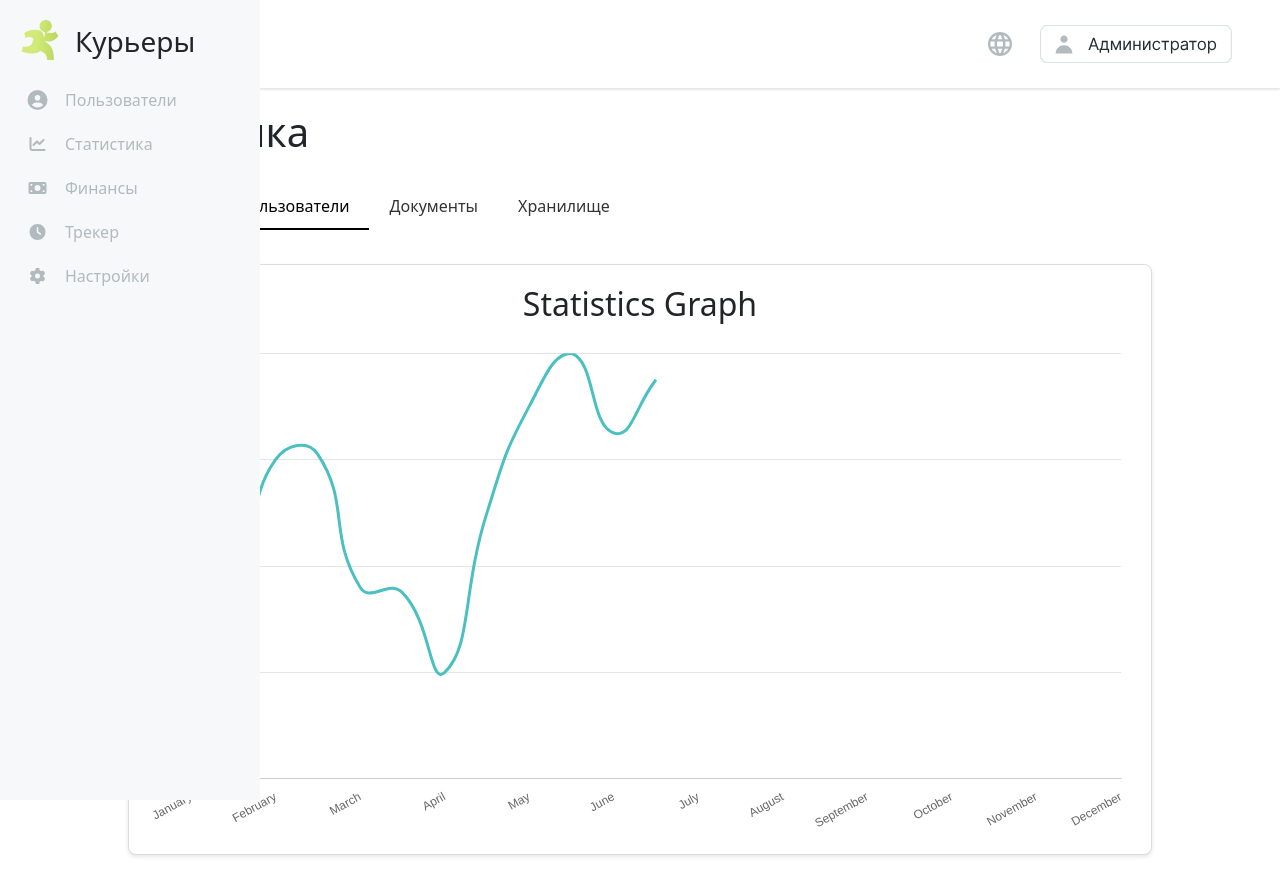
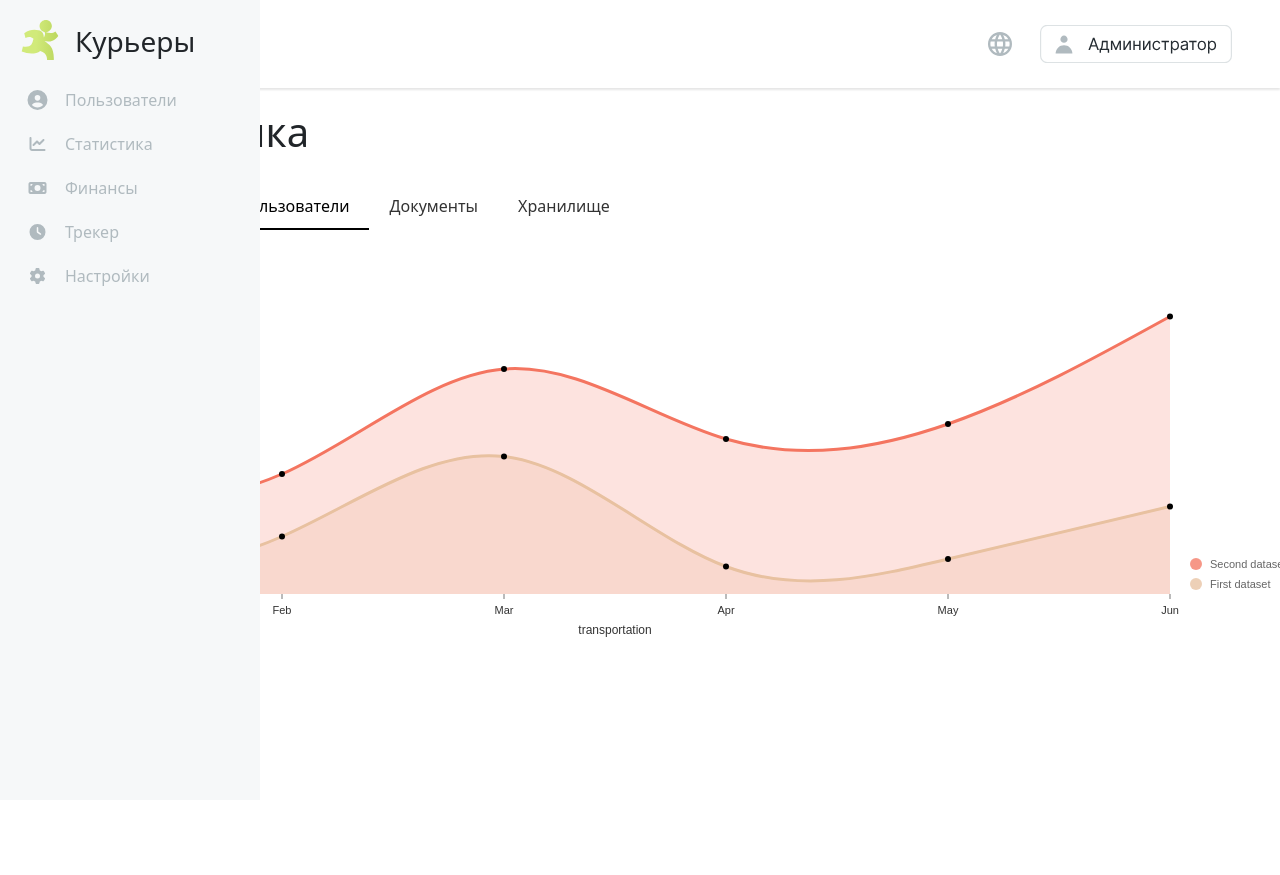
Before and after one commit to the1danie/DeliveryAppReact, a React (Vite) app: page /statistics in a window 1280 px wide. After the commit the page ends 800 px from the top, so only its background shows below. Built offline with nearby package versions, Linux system fonts and the light colour scheme.

Commit message:
70% edit graphs

```diff
--- a/package.json
+++ b/package.json
@@ -14,7 +14,9 @@
     "@fortawesome/free-regular-svg-icons": "^6.5.2",
     "@fortawesome/free-solid-svg-icons": "^6.5.2",
     "@fortawesome/react-fontawesome": "^0.2.2",
+    "@nivo/line": "^0.87.0",
     "chart.js": "^4.4.3",
+    "chartjs-plugin-annotation": "^3.0.1",
     "classnames": "^2.5.1",
     "react": "^18.3.1",
     "react-bootstrap": "^2.10.4",
--- /dev/null
+++ b/src/components/Statistics/Main/SubCategory/MyResponsiveLine.jsx
@@ -0,0 +1,82 @@
+import React from "react";
+import { ResponsiveLine } from "@nivo/line";
+
+const MyResponsiveLine = ({ data /* see data tab */ }) => (
+  <ResponsiveLine
+    data={data}
+    margin={{ top: 50, right: 110, bottom: 50, left: 60 }}
+    xScale={{ type: "point" }}
+    yScale={{
+      type: "linear",
+      min: "auto",
+      max: "auto",
+      stacked: true,
+      reverse: false,
+    }}
+    yFormat=" >-.2f"
+    curve="natural"
+    axisTop={null}
+    axisRight={null}
+    axisBottom={{
+      tickSize: 5,
+      tickPadding: 5,
+      tickRotation: 0,
+      legend: "transportation",
+      legendOffset: 36,
+      legendPosition: "middle",
+      truncateTickAt: 0,
+    }}
+    axisLeft={{
+      tickSize: 5,
+      tickPadding: 5,
+      tickRotation: 0,
+      legend: "count",
+      legendOffset: -40,
+      legendPosition: "middle",
+      truncateTickAt: 0,
+    }}
+    enableGridX={false}
+    enableGridY={false}
+    lineWidth={3}
+    pointColor={{ from: "color", modifiers: [] }}
+    pointBorderWidth={2}
+    pointBorderColor={{ from: "serieColor", modifiers: [] }}
+    pointLabel={(e) => e.data.x + ": " + e.data.y}
+    pointLabelYOffset={-16}
+    enableArea={true}
+    areaBlendMode="multiply"
+    areaBaselineValue={30}
+    enableSlices="x"
+    enableTouchCrosshair={true}
+    crosshairType="x"
+    useMesh={true}
+    legends={[
+      {
+        anchor: "bottom-right",
+        direction: "column",
+        justify: false,
+        translateX: 100,
+        translateY: 0,
+        itemsSpacing: 0,
+        itemDirection: "left-to-right",
+        itemWidth: 80,
+        itemHeight: 20,
+        itemOpacity: 0.75,
+        symbolSize: 12,
+        symbolShape: "circle",
+        symbolBorderColor: "rgba(0, 0, 0, .5)",
+        effects: [
+          {
+            on: "hover",
+            style: {
+              itemBackground: "rgba(0, 0, 0, .03)",
+              itemOpacity: 1,
+            },
+          },
+        ],
+      },
+    ]}
+  />
+);
+
+export default MyResponsiveLine;
--- a/src/components/Statistics/Main/SubCategory/TopGraph.jsx
+++ b/src/components/Statistics/Main/SubCategory/TopGraph.jsx
@@ -1,84 +1,37 @@
-import "./TopGraph.css";
 import React from "react";
-import { Line } from "react-chartjs-2";
-import {
-  Chart as ChartJS,
-  CategoryScale,
-  LinearScale,
-  PointElement,
-  LineElement,
-} from "chart.js";
+import MyResponsiveLine from "./MyResponsiveLine"; // Adjust the path as per your file structure
 
-ChartJS.register(CategoryScale, LinearScale, PointElement, LineElement);
+const data = [
+  {
+    id: "First dataset",
+    data: [
+      { x: "Jan", y: 33 },
+      { x: "Feb", y: 53 },
+      { x: "Mar", y: 85 },
+      { x: "Apr", y: 41 },
+      { x: "May", y: 44 },
+      { x: "Jun", y: 65 },
+    ],
+  },
+  {
+    id: "Second dataset",
+    data: [
+      { x: "Jan", y: 33 },
+      { x: "Feb", y: 25 },
+      { x: "Mar", y: 35 },
+      { x: "Apr", y: 51 },
+      { x: "May", y: 54 },
+      { x: "Jun", y: 76 },
+    ],
+  },
+];
 
-const TopGraph = () => {
-  const data = {
-    labels: [
-      "January",
-      "",
-      "February",
-      "",
-      "March",
-      "",
-      "April",
-      "",
-      "May",
-      "",
-      "June",
-      "",
-      "July",
-      "",
-      "August",
-      "",
-      "September",
-      "",
-      "October",
-      "",
-      "November",
-      "",
-      "December",
-    ],
-    datasets: [
-      {
-        label: "Total Users",
-        backgroundColor: "transparent",
-        borderColor: "rgba(75,192,192,1)",
-        pointBorderColor: "transparent",
-        pointBorderWidth: 4,
-        pointRadius: 5, // Hide points
-        data: [65, 59, 80, 81, 56, 55, 40, 70, 90, 100, 85, 95],
-        tension: 0.5,
-      },
-    ],
-  };
+const App = () => (
+  <div style={{ height: "400px" }}>
+    {" "}
+    {/* Ensure a defined height */}
+    <MyResponsiveLine data={data} />
+  </div>
+);
 
-  const options = {
-    scales: {
-      x: {
-        grid: {
-          display: false,
-        },
-      },
-      y: {
-        min: 20,
-        max: 100,
-        ticks: {
-          stepSize: 20,
-          callback: (value) => value + "K",
-        },
-      },
-    },
-    grid: {
-      borderDash: [10],
-    },
-  };
-
-  return (
-    <div className="top-graph-container">
-      <h2>Statistics Graph</h2>
-      <Line data={data} options={options} />
-    </div>
-  );
-};
-
-export default TopGraph;
+export default App;
```
Also changed, not shown: 2 other files (tests, documents, lock files or other folders).
